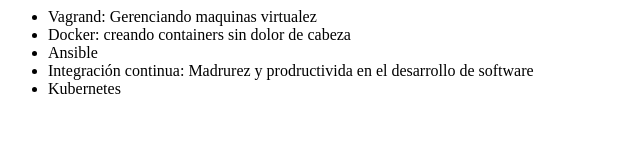
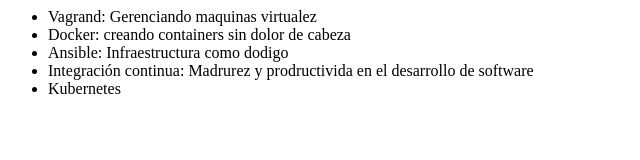
Before and after one commit to Ale827/alura-git, a plain HTML site: page index.html in a window 1280 px wide. Shown: the whole page, without its empty margins (0-640 px from the left). Drawn offline with Linux system fonts and the light colour scheme.

Commit message:
cambindo el nombre del curso de ansible

```diff
--- a/index.html
+++ b/index.html
@@ -9,7 +9,7 @@
 
          <li> Vagrand: Gerenciando maquinas virtualez </li>
          <li> Docker: creando containers sin dolor de cabeza</li>
-         <li> Ansible </li>
+         <li> Ansible: Infraestructura como dodigo </li>
          <li> Integración continua: Madrurez y prodructivida en el desarrollo de software </li>
          <li>Kubernetes</li>
      </ul>
```
